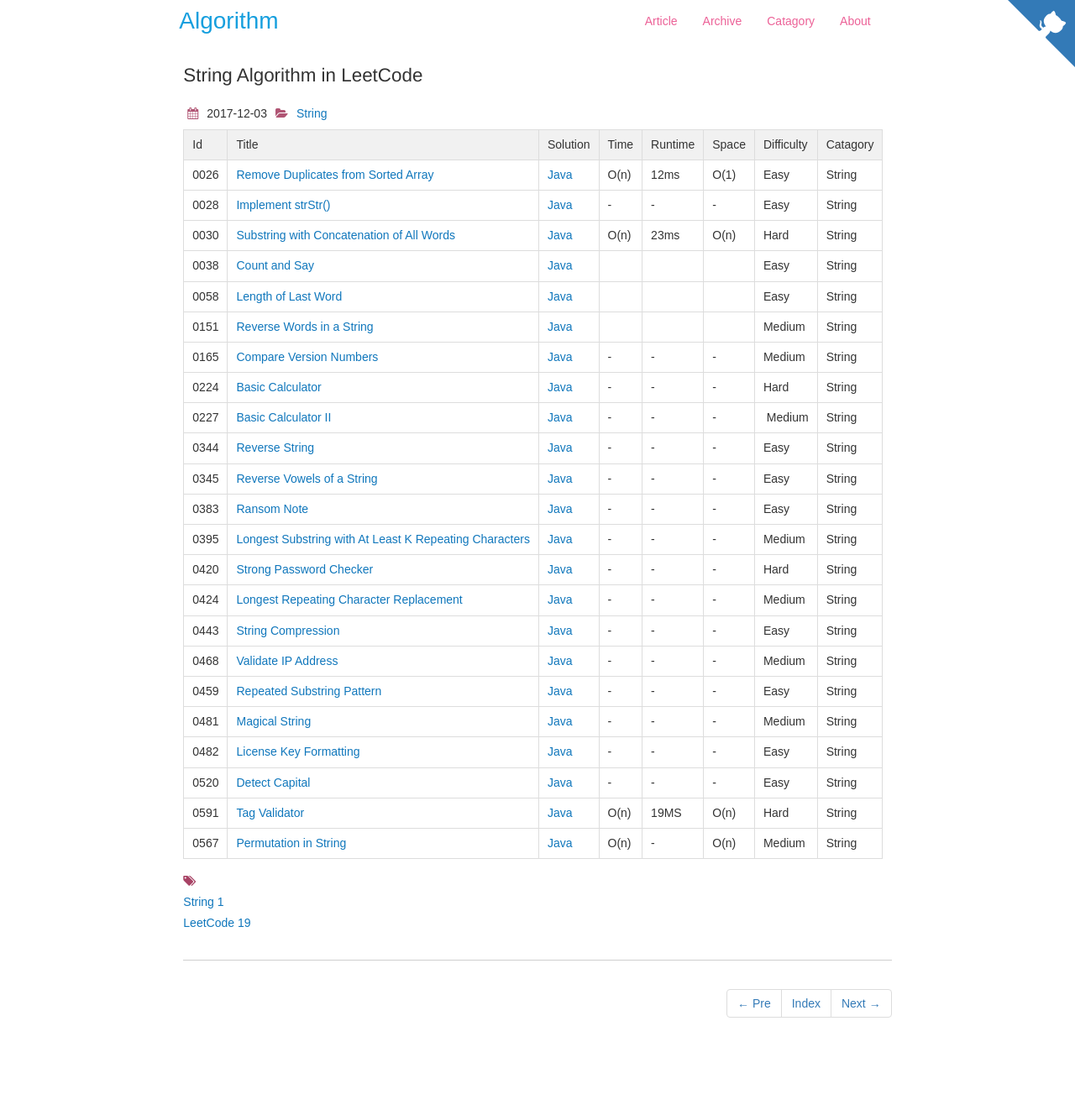
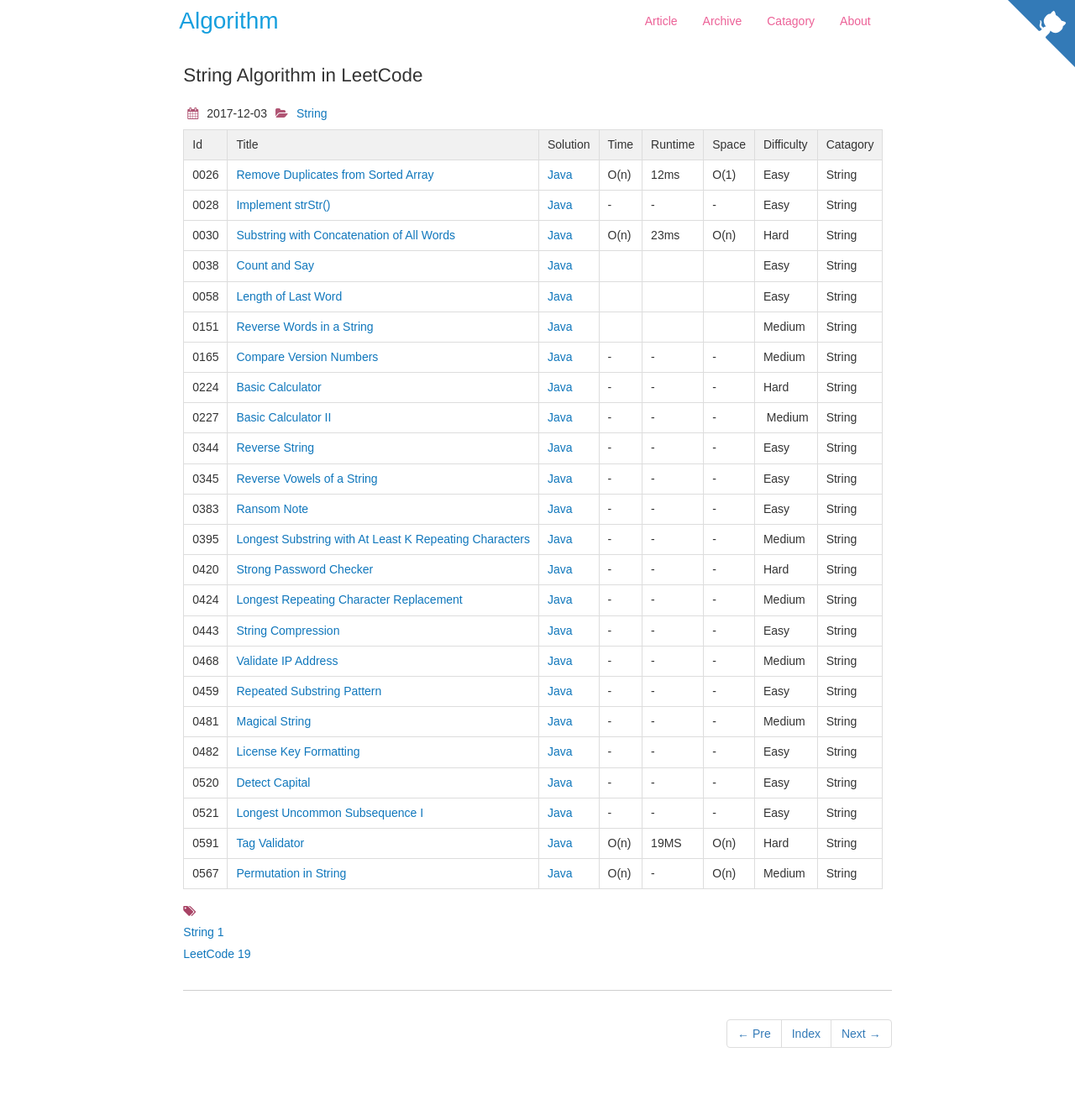
Before and after one commit to dunso/algorithm, a Jekyll site: the page built from docs/_posts/2017-12-03-String.md, in a window 1280 px wide. Shown: the whole page at 84% size. Built offline with Jekyll 4.4.1, drawn with Linux system fonts in a browser that asks for light colours; nearby versions of some CDN libraries; before the commit the page ends 1286 px from its top, so only the background shows below that.

Commit message:
Add index of LeetCode0521.java to docs

```diff
--- a/docs/_posts/2017-12-03-String.md
+++ b/docs/_posts/2017-12-03-String.md
@@ -33,5 +33,6 @@
 |0481|[Magical String](https://leetcode.com/problems/magical-string/)|[Java](https://e.srl/leetcode-481/)|-|-|-|Medium|String|
 |0482|[License Key Formatting](https://leetcode.com/problems/license-key-formatting/)|[Java](https://e.srl/leetcode-482/)|-|-|-|Easy|String|
 |0520|[ Detect Capital](https://leetcode.com/problems/detect-capital/)|[Java](https://e.srl/leetcode-520/)|-|-|-|Easy|String|
+|0521|[Longest Uncommon Subsequence I](https://leetcode.com/problems/longest-uncommon-subsequence-i/)|[Java](https://e.srl/leetcode-521/)|-|-|-|Easy|String|
 |0591|[Tag Validator](https://leetcode.com/problems/tag-validator)| [Java](https://e.srl/leetcode-591/)  | O(n) |19MS| O(n)  |  Hard |String|
 |0567|[Permutation in String](https://leetcode.com/problems/permutation-in-string)| [Java](https://e.srl/leetcode-567/)  | O(n) |-| O(n)  |  Medium |String|
```
